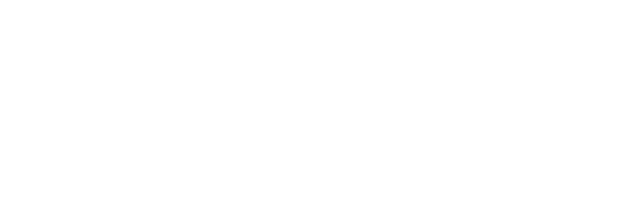
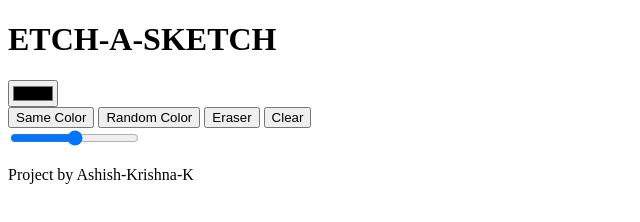
Before and after one commit to Ashish-Krishna-K/etch-a-sketch, a website with bundled scripts: page index.html in a window 1280 px wide. Shown: the whole page, without its empty margins (0-640 px from the left). Built offline with nearby package versions, Linux system fonts and the light colour scheme.

Commit message:
Completes the html skeleton

```diff
--- a/index.html
+++ b/index.html
@@ -4,10 +4,28 @@
     <meta charset="UTF-8">
     <meta name="viewport" content="width=device-width, initial-scale=1.0">
     <link rel="stylesheet" href="style.css">
-    <script src="script.js"></script>
-    <title>Document</title>
+    <script src="script.js" defer></script>
+    <title>Etch-a-sketch</title>
 </head>
 <body>
-
+    <header>
+        <h1>ETCH-A-SKETCH</h1>
+    </header>
+    <main>
+        <section class="controls">
+            <input type="color" name="color" id="color">
+            <div class="mode-selection">
+                <button type="button" class="single-color">Same Color</button>
+                <button type="button" class="random-color">Random Color</button>
+                <button type="button" class="eraser">Eraser</button>
+                <button type="button" class="clear">Clear</button>
+            </div>
+            <input type="range" name="grid-size" id="grid-size">
+        </section>
+        <div class="container"></div>
+    </main>
+    <footer>
+        <p>Project by Ashish-Krishna-K</p>
+    </footer>
 </body>
 </html>
```
